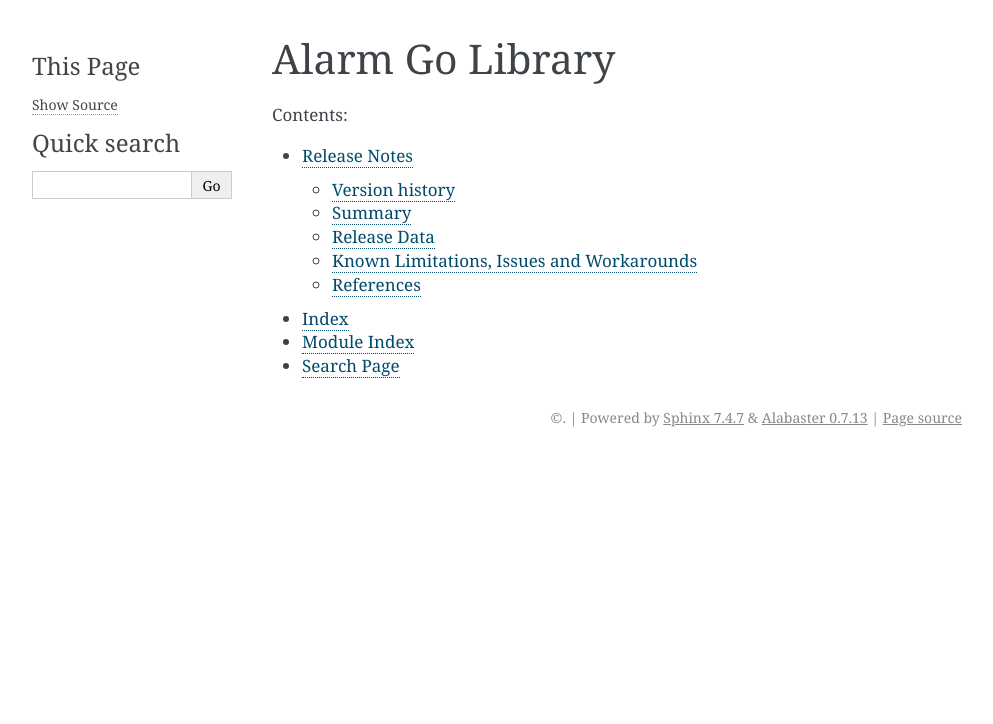
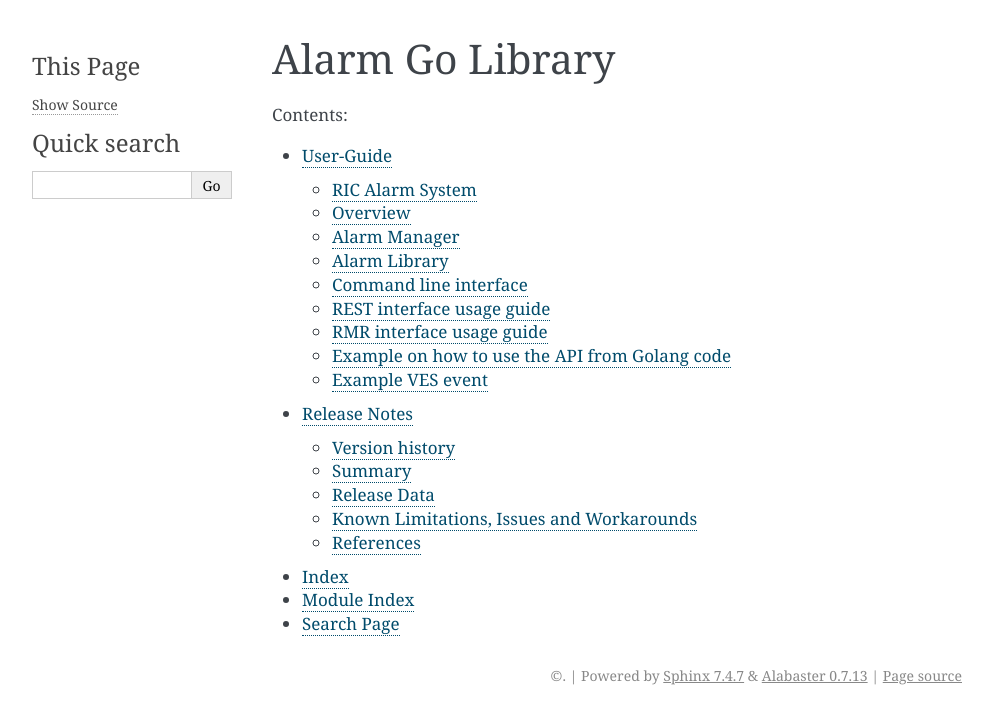
Before and after one commit to o-ran-sc/ric-plt-alarm-go, a Sphinx documentation site: the page built from docs/index.rst, in a window 1280 px wide. Shown: the top 724 px of the page, without its empty margins (148-1141 px from the left). Built offline with Sphinx 7.4.7, drawn with Linux system fonts in a browser that asks for light colours; part of the change alters nothing that is shown.

Commit message:
Add FM documentation
Change-Id: I0c3ca624c03999b5f4af093cbef4478005ca520b
Signed-off-by: Anssi Mannila <anssi.mannila@nokia.com>

```diff
--- a/docs/index.rst
+++ b/docs/index.rst
@@ -23,6 +23,7 @@ Alarm Go Library
    :maxdepth: 2
    :caption: Contents:
 
+   user-guide.rst
    release-notes.rst
 
 * :ref:`genindex`
--- /dev/null
+++ b/docs/user-guide.rst
@@ -0,0 +1,392 @@
+..
+..  Copyright (c) 2019 AT&T Intellectual Property.
+..  Copyright (c) 2019 Nokia.
+..
+..  Licensed under the Creative Commons Attribution 4.0 International
+..  Public License (the "License"); you may not use this file except
+..  in compliance with the License. You may obtain a copy of the License at
+..
+..    https://creativecommons.org/licenses/by/4.0/
+..
+..  Unless required by applicable law or agreed to in writing, documentation
+..  distributed under the License is distributed on an "AS IS" BASIS,
+..  WITHOUT WARRANTIES OR CONDITIONS OF ANY KIND, either express or implied.
+..
+..  See the License for the specific language governing permissions and
+..  limitations under the License.
+..
+
+User-Guide
+==========
+
+.. contents::
+   :depth: 3
+   :local:
+
+RIC Alarm System
+----------------
+
+Overview
+--------
+RIC alarm system consists of three components: Alarm Manager, Application Library and Command Line Interface
+
+The Alarm Manager is responsible for managing alarm situations in RIC cluster and interfacing with Northbound applications
+such as Prometheus Alert Manager to post the alarms as alerts. Alert Manager takes care of de-duplicating, silencing and
+inhibition (suppressing) of alerts, and routing them to the VES-Agent, which, in turn, takes care of converting alerts to
+faults and sending them to ONAP as VES events.
+
+The Alarm Library provides a simple interface for RIC applications (both platform application and xApps) to raise and clear
+alarms. The Alarm Library interacts with the Alarm Manager via RMR interface.
+
+    .. image:: images/RIC_Alarm_System.png
+      :width: 600
+      :alt: Place in RIC's software architecture picture
+
+
+Alarm Manager
+-------------
+The Alarm Manager listens alarms coming via RMR and REST interfaces. An application can raise or clear alarms via either
+of interfaces. Alarm Manager listens also commands coming from CLI (Command Line Interface). In addition Alarm Manager supports few
+other commands that can be given through the interfaces. Such as list active alarms, list alarm history, add new alarms
+definition, delete existing alarm definition, re-raise alarms and clear all alarms. Those are not typically used by applications while
+running. Alarm Manager itself re-raises alarms periodically to keep alarms in active state. The other commands are can be used through
+CLI interface by operator or are used when applications is starting up or restarting.
+
+Maximum amount of active alarms and size of alarm history are configurable. By default, the values are Maximum number of active
+alarms = 5000, Maximum number of alarm history = 20,000.
+
+Alarm definitions can be updated dynamically via REST interface. Default definitions are read from JSON configuration file when FM
+service is deployed.
+
+
+Alarm Library
+-------------
+The Alarm Library provides simple interface for RIC applications (both platform application and xApps) to raise and clear
+alarms. A new alarm instance is created with InitAlarm()-function. ManagedObject (mo) and Application (ap) identities are
+given as parameters for Alarm Context/Object
+
+The Alarm object contains following parameters:
+
+    \* SpecificProblem: problem that is the cause of the alarm
+
+    PerceivedSeverity: The severity of the alarm, see below for possible values
+
+    \* ManagedObjectId: The name of the managed object that is the cause of the fault
+
+    \* ApplicationId: The name of the process raised the alarm
+
+    AdditionalInfo: Additional information given by the application
+
+    \* IdentifyingInfo: Identifying additional information, which is part of alarm identity
+
+Items marked with \*, i.e., ManagedObjectId (mo), SpecificProblem (sp), ApplicationId (ap) and IdentifyingInfo (IdentifyingInfo) make
+up the identity of the alarm. All parameters must be according to the alarm definition, i.e. all mandatory parameters should be present,
+and parameters should have correct value type or be from some predefined range. Addressing the same alarm instance in a clear() or reraise()
+call is done by making sure that all four values are the same is in the original raise() / reraise() call.
+
+Alarm Manager does not allow raising "same alarm" more than once without that the alarm is cleared first. Alarm Manager compares
+ManagedObjectId (mo), SpecificProblem (sp), ApplicationId (ap) and IdentifyingInfo (IdentifyingInfo) parameters to check possible
+duplicate. If the values are the same then alarm is suppressed. If application raises the "same alarm" but PerceivedSeverity of the alarm
+is changed then Alarm Manager deletes the old alarm and makes new alarm according to new information.
+
+
+Alarm APIs
+
+    Raise: Raises the alarm instance given as a parameter
+
+    Clear: Clears the alarm instance given as a parameter, if it the alarm active
+
+    Reraise: Attempts to re-raise the alarm instance given as a parameter
+
+    ClearAll: Clears all alarms matching moId and appId given as parameters (not supported yet)
+
+
+Command line interface
+----------------------
+
+Through CLI operator can do the following operations:
+
+ - Check active alarms
+ - Check alarm history
+ - Raise an alarm
+ - Clear an alarm
+ - Configure maximum active alarms and maximum alarms in alarm history
+ - Add new alarm definitions that can be raised
+ - Delete existing alarm definition that can be raised
+
+CLI commands need to be given inside Alarm Manger pod. To get there first print name of the Alarm Manger pod.
+
+ kubectl get pods -A | grep alarmmanager
+
+Output should be look someting like this:
+
+ ricplt  deployment-ricplt-alarmmanager-6cc8764749-gnwjh 1/1 running 0  15d
+
+Then give this command to enter inside the pod. Replace the pod name with the actual name from the printout.
+
+ kubectl exec -it deployment-ricplt-alarmmanager-6cc8764749-gnwjh bash
+
+CLI commands can have some of the following parameters
+
+ - \--moid        ManagedObjectId, example string: RIC
+ - \--apid        ApplicationId string, example string: UEEC
+ - \--sp          SpecificProblem, example value: 8007
+ - \--severity    Severity of the alarm, possible values: UNSPECIFIED, CRITICAL, MAJOR, MINOR, WARNING, CLEARED or DEFAULT
+ - \--iinfo       Identifying info, a user specified string, example string: INFO-1
+ - \--mal         Maximum number of active alarms, example value 1000
+ - \--mah         Maximum number of alarms in alarm history, example value: 2000
+ - \--aid         Alarm id, example value: 8007
+ - \--atx         Alarm text string, example string: E2 CONNECTIVITY LOST TO E-NODEB
+ - \--ety         Event type string, example string: Communication error
+ - \--oin         Operation instructions string, example string: Not defined
+ - \--prf         Performance profile id, possible values: 1 = peak performance test or 2 = endurance test
+ - \--nal         Number of alarms, example value: 50
+ - \--aps         Alarms per second, example value: 1
+ - \--tim         Total time of test in minutes, example value: 1
+ - \--host        Alarm Manager REST address: default value = localhost
+ - \--port        Alarm Manager REST port: default value = 8080
+ - \--if          Used Alarm Manager command interface, http or rmr: default value = http
+
+
+ ``Note that there are two minus signs before parameter name!``
+
+ If parameter contains any white spaces then it must be enclosed in quotation marks like: "INFO 1"
+
+CLI command examples:
+
+ Following command are given at top level directory!
+
+ Check active alarms:
+
+ .. code-block:: none
+
+  Syntax: cli/alarm-cli active [--host] [--port]
+
+  Example: cli/alarm-cli active
+
+  Example: cli/alarm-cli active --host localhost --port 8080
+
+ Check alarm history:
+
+ .. code-block:: none
+
+  Syntax: cli/alarm-cli active  [--host] [--port]
+
+  Example: cli/alarm-cli history
+
+  Example: cli/alarm-cli history --host localhost --port 8080
+
+ Raise alarm:
+
+ .. code-block:: none
+
+  Syntax: cli/alarm-cli raise --moid --apid --sp --severity --iinfo [--host] [--port] [--if]
+
+  Example: cli/alarm-cli raise --moid RIC --apid UEEC --sp 8007 --severity CRITICAL --iinfo INFO-1
+
+  Following is meant only for testing and verification purpose!
+
+  Example: cli/alarm-cli raise --moid RIC --apid UEEC --sp 8007 --severity CRITICAL --iinfo INFO-1 --host localhost --port 8080 --if rmr
+
+ Clear alarm:
+
+ .. code-block:: none
+
+  Syntax: cli/alarm-cli clear --moid --apid --sp --severity --iinfo [--host] [--port] [--if]
+
+  Example: cli/alarm-cli clear --moid RIC --apid UEEC --sp 8007 --iinfo INFO-1
+
+  Example: cli/alarm-cli clear --moid RIC --apid UEEC --sp 8007 --iinfo INFO-1 --host localhost --port 8080 --if rmr
+
+ Configure maximum active alarms and maximum alarms in alarm history:
+
+ .. code-block:: none
+
+  Syntax: cli/alarm-cli configure --mal --mah [--host] [--port]
+
+  Example: cli/alarm-cli configure --mal 1000 --mah 5000
+
+  Example: cli/alarm-cli configure --mal 1000 --mah 5000 --host localhost --port 8080
+
+ Add new alarm definition:
+
+ .. code-block:: none
+
+  Syntax: cli/alarm-cli define --aid 8007 --atx "E2 CONNECTIVITY LOST TO E-NODEB" --ety "Communication error" --oin "Not defined" [--host] [--port]
+
+  Example: cli/alarm-cli define --aid 8007 --atx "E2 CONNECTIVITY LOST TO E-NODEB" --ety "Communication error" --oin "Not defined"
+
+  Example: cli/alarm-cli define --aid 8007 --atx "E2 CONNECTIVITY LOST TO E-NODEB" --ety "Communication error" --oin "Not defined" --host localhost --port 8080
+
+ Delete existing alarm definition:
+
+ .. code-block:: none
+
+  Syntax: cli/alarm-cli undefine --aid [--host] [--port]
+
+  Example: cli/alarm-cli undefine --aid 8007
+
+  Example: cli/alarm-cli undefine --aid 8007 --host localhost --port 8080
+
+ Conduct performance test:
+
+ Note that this is meant only for testing and verification purpose!
+
+ Before any performance test command can be issued, an environment variable needs to be set. The variable holds information where
+ test alarm object file is stored.
+
+ .. code-block:: none
+
+  PERF_OBJ_FILE=cli/perf-alarm-object.json
+
+  Syntax: cli/alarm-cli perf --prf --nal --aps --tim [--host] [--port] [--if]
+
+  Peak performance test example: cli/alarm-cli perf --prf 1 --nal 50 --aps 1 --tim 1 --if rmr
+
+  Peak performance test example: cli/alarm-cli perf --prf 1 --nal 50 --aps 1 --tim 1 --if http
+
+  Peak performance test example: cli/alarm-cli perf --prf 1 --nal 50 --aps 1 --tim 1 --host localhost --port 8080 --if rmr
+
+  Endurance test example: cli/alarm-cli perf --prf 2 --nal 50 --aps 1 --tim 1 --if rmr
+
+  Endurance test example: cli/alarm-cli perf --prf 2 --nal 50 --aps 1 --tim 1 --if http
+
+  Endurance test example: cli/alarm-cli perf --prf 2 --nal 50 --aps 1 --tim 1 --host localhost --port 8080 --if rmr
+
+
+REST interface usage guide
+--------------------------
+
+REST interface offers all the same services plus some more that are available via CLI. The CLI also uses the REST interface to implement the services it offers.
+
+Below are examples for REST interface. Curl tool is used to send REST commands.
+
+ Check active alarms:
+
+   Example: curl -X GET "http://localhost:8080/ric/v1/alarms/active" -H "accept: application/json" -H "Content-Type: application/json" -d "{}"
+
+ Check alarm history:
+
+   Example: curl -X GET "http://localhost:8080/ric/v1/alarms/history" -H "accept: application/json" -H "Content-Type: application/json" -d "{}"
+
+ Raise alarm:
+
+   Example: curl -X POST "http://localhost:8080/ric/v1/alarms" -H "accept: application/json" -H "Content-Type: application/json" -d "{\"managedObjectId\": \"RIC\", \"applicationId\": \"UEEC\", \"specificProblem\": 8007, \"perceivedSeverity\": \"CRITICAL\", \"additionalInfo\": \"-\", \"identifyingInfo\": \"INFO-1\", \"AlarmAction\": \"RAISE\", \"AlarmTime\": 0}"
+
+ Clear alarm:
+
+   Example: curl -X DELETE "http://localhost:8080/ric/v1/alarms" -H "accept: application/json" -H "Content-Type: application/json" -d "{\"managedObjectId\": \"RIC\", \"applicationId\": \"UEEC\", \"specificProblem\": 8007, \"perceivedSeverity\": \"\", \"additionalInfo\": \"-\", \"identifyingInfo\": \"INFO-1\", \"AlarmAction\": \"CLEAR\", \"AlarmTime\": 0}"
+
+ Get configuration of maximum active alarms and maximum alarms in alarm history:
+
+   Example: curl -X GET "http://localhost:8080/ric/v1/alarms/config" -H "accept: application/json" -H "Content-Type: application/json" -d "{}"
+
+ Configure maximum active alarms and maximum alarms in alarm history:
+
+   Example: curl -X POST "http://localhost:8080/ric/v1/alarms/config" -H "accept: application/json" -H "Content-Type: application/json" -d "{\"maxactivealarms\": 1000, \"maxalarmhistory\": 5000}"
+
+ Get all alarm definitions:
+
+   Example: curl -X GET "http://localhost:8080/ric/v1/alarms/define" -H "accept: application/json" -H "Content-Type: application/json" -d "{}"
+
+ Get an alarm definition:
+
+   Syntax: curl -X GET "http://localhost:8080/ric/v1/alarms/define/{alarmId}" -H "accept: application/json" -H "Content-Type: application/json" -d "{}"
+
+   Example: curl -X GET "http://localhost:8080/ric/v1/alarms/define/8007" -H  "accept: application/json" -H "Content-Type: application/json" -d "{}"
+
+ Add one new alarm definition:
+
+   Example: curl -X POST "http://localhost:8080/ric/v1/alarms/define" -H "accept: application/json" -H "Content-Type: application/json" -d "{\"alarmdefinitions\": [{\"alarmId\": 8007, \"alarmText\": \"E2 CONNECTIVITY LOST TO E-NODEB\", \"eventtype\": \"Communication error\", \"operationinstructions\": \"Not defined\"}]}"
+
+ Add two new alarm definitions:
+
+   Example: curl -X POST "http://localhost:8080/ric/v1/alarms/define" -H "accept: application/json" -H "Content-Type: application/json" -d "{\"alarmdefinitions\": [{\"alarmId\": 8007, \"alarmText\": \"E2 CONNECTIVITY LOST TO E-NODEB\", \"eventtype\": \"Communication error\", \"operationinstructions\": \"Not defined\"},{\"alarmId\": 8008, \"alarmText\": \"ACTIVE ALARM EXCEED MAX THRESHOLD\", \"eventtype\": \"storage warning\", \"operationinstructions\": \"Clear alarms or raise threshold\"}]}"
+
+ Delete one existing alarm definition:
+
+   Syntax: curl -X DELETE "http://localhost:8080/ric/v1/alarms/define/{alarmId}" -H "accept: application/json" -H "Content-Type: application/json" -d "{}"
+
+   Example: curl -X DELETE "http://localhost:8080/ric/v1/alarms/define/8007" -H "accept: application/json" -H "Content-Type: application/json" -d "{}"
+
+
+RMR interface usage guide
+-------------------------
+Through RMR interface application can only raise and clear alarms. RMR message payload is similar JSON message as in above REST interface use cases.
+
+ Supported events via RMR interface
+
+  - Raise alarm
+  - Clear alarm
+  - Reraise alarm
+  - ClearAll alarms (not supported yet)
+
+
+Example on how to use the API from Golang code
+----------------------------------------------
+Alarm library functions can be used directly from Golang code. Rising and clearing alarms goes via RMR interface from alarm library to Alarm Manager.
+
+
+.. code-block:: none
+
+ package main
+
+ import (
+    alarm "gerrit.o-ran-sc.org/r/ric-plt/alarm-go/alarm"
+ )
+
+ func main() {
+    // Initialize the alarm component
+    alarmer, err := alarm.InitAlarm("my-pod", "my-app")
+
+    // Create a new Alarm object (SP=8004, etc)
+    alarm := alarmer.NewAlarm(8004, alarm.SeverityMajor, "NetworkDown", "eth0")
+
+    // Raise an alarm (SP=8004, etc)
+    err := alarmer.Raise(alarm)
+
+    // Clear an alarm (SP=8004)
+    err := alarmer.Clear(alarm)
+
+    // Re-raise an alarm (SP=8004)
+    err := alarmer.Reraise(alarm)
+
+    // Clear all alarms raised by the application - (not supported yet)
+    err := alarmer.ClearAll()
+ }
+
+
+Example VES event
+-----------------
+
+.. code-block:: none
+
+ INFO[2020-06-08T07:50:10Z]
+ {
+   "event": {
+     "commonEventHeader": {
+       "domain": "fault",
+       "eventId": "fault0000000001",
+       "eventName": "Fault_ricp_E2 CONNECTIVITY LOST TO G-NODEB",
+       "lastEpochMicrosec": 1591602610944553,
+       "nfNamingCode": "ricp",
+       "priority": "Medium",
+       "reportingEntityId": "035EEB88-7BA2-4C23-A349-3B6696F0E2C4",
+       "reportingEntityName": "Vespa",
+       "sequence": 1,
+       "sourceName": "RIC",
+       "startEpochMicrosec": 1591602610944553,
+       "version": 3
+     },
+
+     "faultFields": {
+       "alarmCondition": "E2 CONNECTIVITY LOST TO G-NODEB",
+       "eventSeverity": "MAJOR",
+       "eventSourceType": "virtualMachine",
+       "faultFieldsVersion": 2,
+       "specificProblem": "eth12",
+       "vfStatus": "Active"
+     }
+   }
+ }
+ INFO[2020-06-08T07:50:10Z] Schema validation succeeded
```
Also changed, not shown: docs/images/RIC_Alarm_System.png (added), 1 other file.
